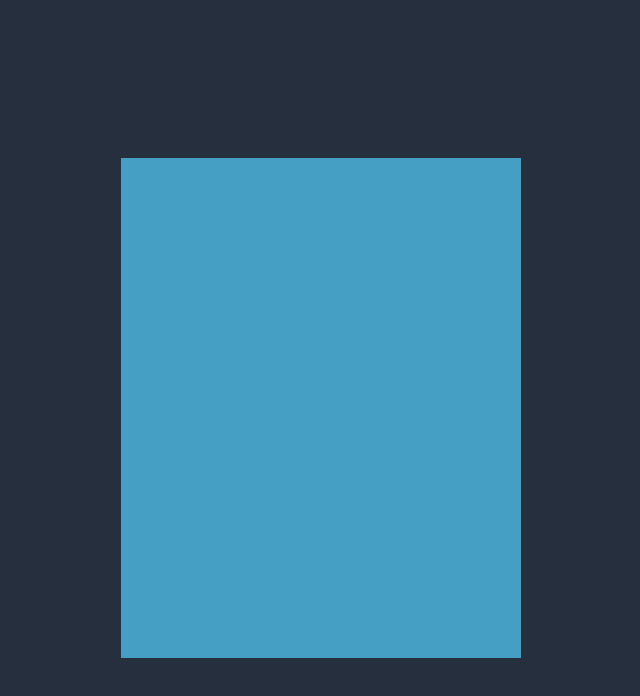
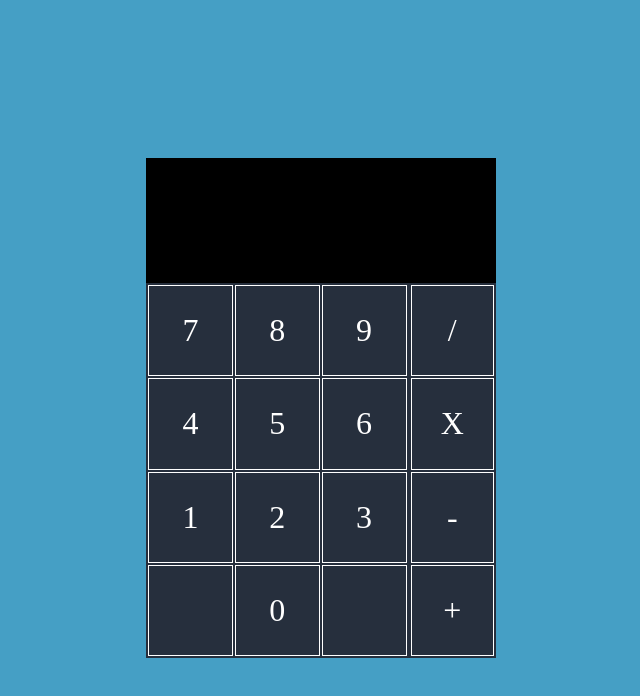
Before and after one commit to StevieChat/calculator, a plain HTML site: page index.html in a window 1280 px wide. Shown: the whole page, without its empty margins (319-959 px from the left). Drawn offline with Linux system fonts and the light colour scheme.

Commit message:
styling for buttons

```diff
--- a/calc.css
+++ b/calc.css
@@ -1,12 +1,53 @@
 body, html{
     height: 100%;
     display: grid;
-    background-color: #262F3D;
+    background-color: #459FC5;
+    color: white;
+}
+
+table{
+    width: 100%;
+    height: 100%;
+}
+
+td{
+    text-align: center;
+    border: 1px solid white;
+    font-size: 200%;
+}
+
+.resultsPane{
+    height: 25%;
+    width: 100%;
+    background-color: black;
+}
+
+.container{
+    overflow: hidden;
+}
+
+.numberSection{
+    height: 75%;
+    width: 75%;
+}
+
+.number{
+    height: 25%;
+    width: 33%;
+}
+
+.operatorSection{
+    height: 75%;
+    width: 25%;
+}
+
+.floatLeft{
+    float: left;
 }
 
 #mainDiv{
     height: 500px;
-    width: 400px;
+    width: 350px;
     margin: auto;
-    background-color: #459FC5;
+    background-color: #262F3D;
 }
--- a/calc.js
+++ b/calc.js
@@ -1,3 +1,15 @@
+function operate(operator, x, y){
+    if(operator === "add"){
+        add(x,y);
+    }else if(operator === "subtract"){
+        subtract(x,y);
+    }else if(operator === "multiply"){
+        multiply(x,y);
+    }else{
+        divide(x,y);
+    }
+}
+
 function add(x,y){
     return x*y;
 }
--- a/index.html
+++ b/index.html
@@ -7,7 +7,49 @@
   </head>
   <body>
 
-    <div id="mainDiv"></div>
+    <div class="container" id="mainDiv">
+        <div class="resultsPane floatLeft"></div>
+        <div class="numberSection floatLeft">
+            <table>
+                <tr>
+                    <td class="number">7</td>
+                    <td class="number">8</td>
+                    <td class="number">9</td>
+                </tr>
+                <tr>
+                    <td class="number">4</td>
+                    <td class="number">5</td>
+                    <td class="number">6</td>
+                </tr>
+                <tr>
+                    <td class="number">1</td>
+                    <td class="number">2</td>
+                    <td class="number">3</td>
+                </tr>
+                <tr>
+                    <td></td>
+                    <td class="number">0</td>
+                    <td></td>
+                </tr>
+            </table>
+        </div>
+        <div class="operatorSection floatLeft">
+            <table>
+                <tr>
+                    <td class="operator">/</td>
+                </tr>
+                <tr>
+                    <td class="operator">X</td>
+                </tr>
+                <tr>
+                     <td class="operator">-</td>
+                </tr>
+                <tr>
+                    <td class="operator">+</td>
+                </tr>
+            </table>
+        </div>
+    </div>
 
     <script src="calc.js"></script>
   </body>
```
